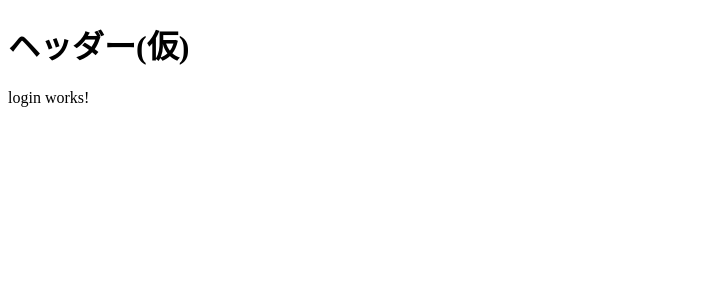
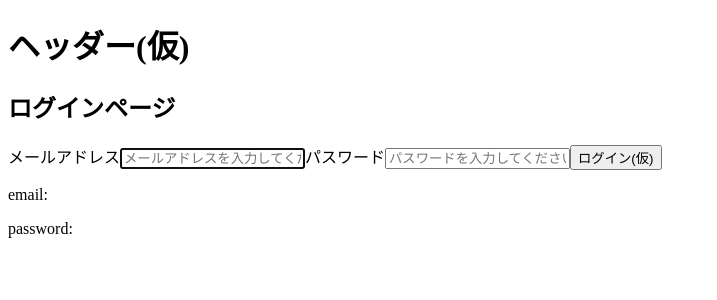
Before and after one commit to sinano1107/unTeak, an Angular app: page / in a window 1280 px wide. Shown: the top 300 px of the page, without its empty margins (0-717 px from the left). Built offline with nearby package versions, Linux system fonts and the light colour scheme.

Commit message:
ログインページ(仮)の追加

```diff
--- a/src/app/account/login/login.component.html
+++ b/src/app/account/login/login.component.html
@@ -1 +1,17 @@
-<p>login works!</p>
+<div>
+  <h2>ログインページ</h2>
+  <label for="inputEmail">メールアドレス</label>
+  <input type="email" id="inputEmail" [(ngModel)]="account.email"
+          placeholder="メールアドレスを入力してください" required
+          autocomplete="username email" autofocus>
+
+  <label for="inputPassword">パスワード</label>
+  <input type="password" id="inputPassword" [(ngModel)]="account.password"
+          placeholder="パスワードを入力してください" required
+          autocomplete="new-password" >
+
+  <button>ログイン(仮)</button>
+
+  <p>email: {{ account.email }}</p>
+  <p>password: {{ account.password }}</p>
+</div>
--- a/src/app/account/login/login.component.ts
+++ b/src/app/account/login/login.component.ts
@@ -1,4 +1,6 @@
 import { Component, OnInit } from '@angular/core';
+
+import { Account } from '../../class/account';
 
 @Component({
   selector: 'app-login',
@@ -7,6 +9,9 @@ import { Component, OnInit } from '@angular/core';
 })
 export class LoginComponent implements OnInit {
 
+  // アカウント型のaccountを作りinputを保存
+  public account = new Account();
+
   constructor() { }
 
   ngOnInit() {
--- a/src/app/app.module.ts
+++ b/src/app/app.module.ts
@@ -1,6 +1,7 @@
 import { BrowserModule } from '@angular/platform-browser';
 import { NgModule } from '@angular/core';
 import { RouterModule, Routes } from '@angular/router';
+import { FormsModule } from '@angular/forms';
 
 import { AppComponent } from './app.component';
 import { LoginComponent } from './account/login/login.component';
@@ -17,7 +18,8 @@ const appRoutes: Routes = [
   ],
   imports: [
     BrowserModule,
-    RouterModule.forRoot(appRoutes)
+    RouterModule.forRoot(appRoutes),
+    FormsModule
   ],
   providers: [],
   bootstrap: [AppComponent]
```
